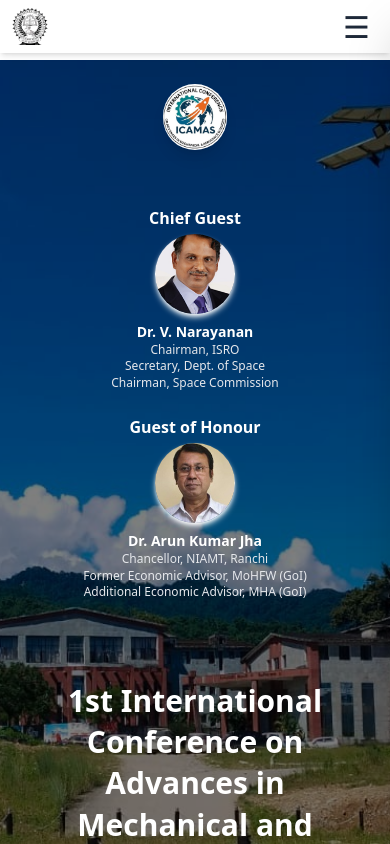
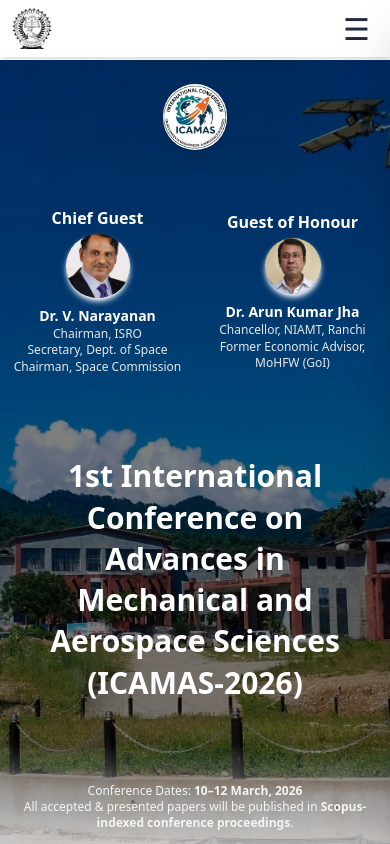
Before and after one commit to icamas2026-cmyk/international-event, a React (Vite) app: page / in a window 390 px wide. Shown: the top 844 px of the page. Built offline with nearby package versions, Linux system fonts and the light colour scheme.

Commit message:
responsiveness increase

```diff
--- a/src/components/Header.jsx
+++ b/src/components/Header.jsx
@@ -14,7 +14,7 @@
     <header className="w-full flex justify-between items-center px-3 sm:px-6 py-2 bg-white shadow-md fixed top-0 z-50">
       {/* Left Logo */}
       <div className="flex-shrink-0">
-        <img className="w-9 sm:w-10 md:w-12" src="./images/logo.png" alt="NIT Logo" />
+        <img className="w-10 sm:w-10 md:w-12" src="./images/logo.png" alt="NIT Logo" />
       </div>
 
       {/* Desktop Nav */}
--- a/src/components/Hero.jsx
+++ b/src/components/Hero.jsx
@@ -5,7 +5,7 @@
   return (
     <section
       id="home"
-      className="scroll-mt-14 relative min-h-screen flex flex-col items-center  text-center text-white bg-gray-300 px-3 sm:px-4"
+      className="scroll-mt-14 relative top-0 min-h-screen flex flex-col items-center  text-center text-white bg-gray-300 px-3 sm:px-4"
       style={{
         backgroundImage: "url('./images/campus.jpg')",
         backgroundSize: "cover",
@@ -29,7 +29,7 @@
         </div>
 
         {/* Chief Guest & Guest of Honour */}
-        <div className="flex flex-col sm:flex-row relative md:top-10 lg:top-0 justify-center items-center gap-6 sm:gap-10 w-full max-w-4xl">
+        <div className="flex flex-row sm:flex-row relative md:top-10 lg:top-0 justify-center items-center gap-6 sm:gap-10 w-full max-w-4xl">
           {/* Chief Guest */}
           <div className="flex flex-col items-center text-center flex-1">
             <h1 className="text-base sm:text-lg md:text-2xl font-extrabold mb-1">
@@ -38,7 +38,7 @@
             <img
               src="./images/Narayanan_Chairman.png"
               alt="isrochairman"
-              className="w-20 h-20 sm:w-28 sm:h-28 md:w-32 md:h-32 rounded-full shadow-md shadow-white object-cover"
+              className="w-16 h-16 sm:w-28 sm:h-28 md:w-32 md:h-32 rounded-full shadow-md shadow-white object-cover"
             />
             <p className="mt-2 text-xs sm:text-sm md:text-base leading-snug">
               <span className="block font-bold text-white text-sm sm:text-base">
@@ -62,7 +62,7 @@
             <img
               src="./images/Arun.jpg"
               alt="arun"
-              className="w-20 h-20 sm:w-28 sm:h-28 md:w-32 md:h-32 rounded-full shadow-md shadow-white object-cover"
+              className="w-14 h-14 sm:w-28 sm:h-28 md:w-32 md:h-32 rounded-full shadow-md shadow-white object-cover"
             />
             <p className="mt-2 text-xs sm:text-sm md:text-base leading-snug">
               <span className="block font-bold text-white text-sm sm:text-base">
@@ -74,7 +74,7 @@
               <span className="block text-gray-200 text-xs sm:text-sm">
                 Former Economic Advisor, MoHFW (GoI)
               </span>
-              <span className="block text-gray-200 text-xs sm:text-sm">
+              <span className="hidden sm:block text-gray-200 text-xs sm:text-sm">
                 Additional Economic Advisor, MHA (GoI)
               </span>
             </p>
@@ -86,7 +86,7 @@
           initial={{ opacity: 0, y: -30 }}
           animate={{ opacity: 1, y: 0 }}
           transition={{ duration: 1 }}
-          className="relative md:top-20 lg:top-0 text-3xl sm:text-3xl md:text-4xl font-bold max-w-xl md:max-w-7xl leading-snug px-2"
+          className="relative md:top-20 lg:top-0 text-3xl sm:text-3xl md:text-6xl lg:text-4xl font-bold max-w-xl md:max-w-7xl leading-snug px-2"
         >
           1st International Conference on Advances in Mechanical and Aerospace
           Sciences <br className="hidden sm:block" />
```
Also changed, not shown: 1 other file (tests, documents, lock files or other folders).
